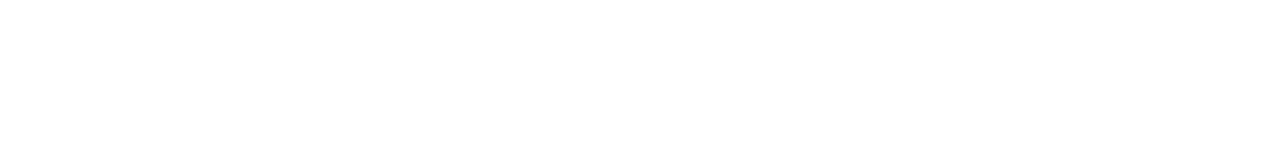
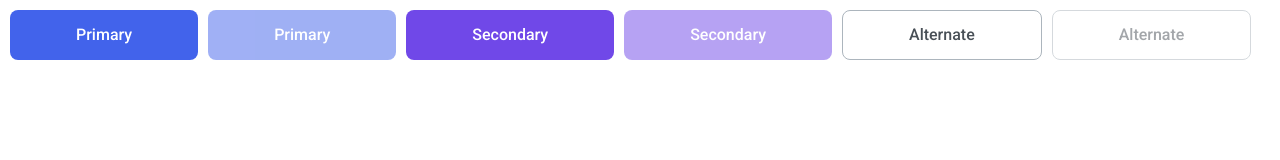
Before and after one commit to js-tasks-ru/htmlcss-20230714_ivan61, a website: page 03-lection1/01-button/index.html in a window 1280 px wide. Drawn offline with Linux system fonts and the light colour scheme.

Commit message:
add wor button and accordion

```diff
--- a/03-lection1/01-button/button.css
+++ b/03-lection1/01-button/button.css
@@ -1 +1,49 @@
+.container{
+    --blue: #4263EB;
+    --blueDark: #2342C0;
+    --purple: #7048E8;
+    --purpleDark: #5028C6;
+
+    display: flex;
+    gap: 10px;
+    padding: 10px;
+}
+
 /* Стилизация кнопки */
+.button{
+    font-size: 16px;
+    font-style: normal;
+    font-weight: 500;
+    color: #FFF;
+    padding: 15px 66px;
+    border-radius: 8px;
+    border: none;
+    transition: all 0.3s;
+}
+.button_primary{
+    background: var(--blue);
+}
+.button_primary:not([disabled]):hover{
+    background: var(--blueDark);
+}
+
+.button_secondary{
+    background: var(--purple);
+}
+.button_secondary:not([disabled]):hover{
+    background: var(--purpleDark);
+}
+
+.button_alternate{
+    background: var(--white);
+    color: var(--grey-4);
+    border: 1px solid var(--grey-3);
+
+}
+.button_alternate:not([disabled]):hover{
+    border: 1px solid var(--black);
+}
+
+.button_disabled{
+    opacity: 0.5;
+}
--- a/03-lection1/01-button/index.html
+++ b/03-lection1/01-button/index.html
@@ -6,6 +6,13 @@
         <link rel="stylesheet" href="./button.css">
     </head>
     <body>
-
+    <div class="container">
+        <button class="button button_primary">Primary</button>
+        <button class="button button_primary button_disabled" disabled >Primary</button>
+        <button class="button button_secondary">Secondary</button>
+        <button class="button button_secondary button_disabled" disabled>Secondary</button>
+        <button class="button button_alternate">Alternate</button>
+        <button class="button button_alternate button_disabled" disabled>Alternate</button>
+    </div>
     </body>
 </html>
--- a/03-lection1/02-accordion/accordion.css
+++ b/03-lection1/02-accordion/accordion.css
@@ -1 +1,41 @@
+.container{
+    display: flex;
+    flex-direction: column;
+    gap: 10px;
+    font-family: Inter sans-serif;
+    font-size: 16px;
+    font-style: normal;
+    font-weight: 400;
+    padding: 15px;
+}
+
 /* Стилизация аккордеона */
+details{
+    padding: 24px 32px;
+    max-width: 730px;
+    border-radius: 8px;
+    border: 1px solid var(--grey-3);
+}
+
+summary{
+    display: flex;
+    align-items: center;
+    justify-content: space-between;
+    color: var(--black);
+}
+
+details > summary {
+    list-style: none;
+}
+
+.arrow{
+    transition: all 0.3s;
+    transform: rotatez(180deg);
+}
+details[open] > summary > .arrow{
+    transform: rotatez(0deg);
+}
+.paragraph{
+    color: var(--grey-4);
+    max-width: 640px;
+}
```
Also changed, not shown: 03-lection1/02-accordion/index.html (+28 -3 lines), 03-lection1/02-accordion/arrow.svg (added).
